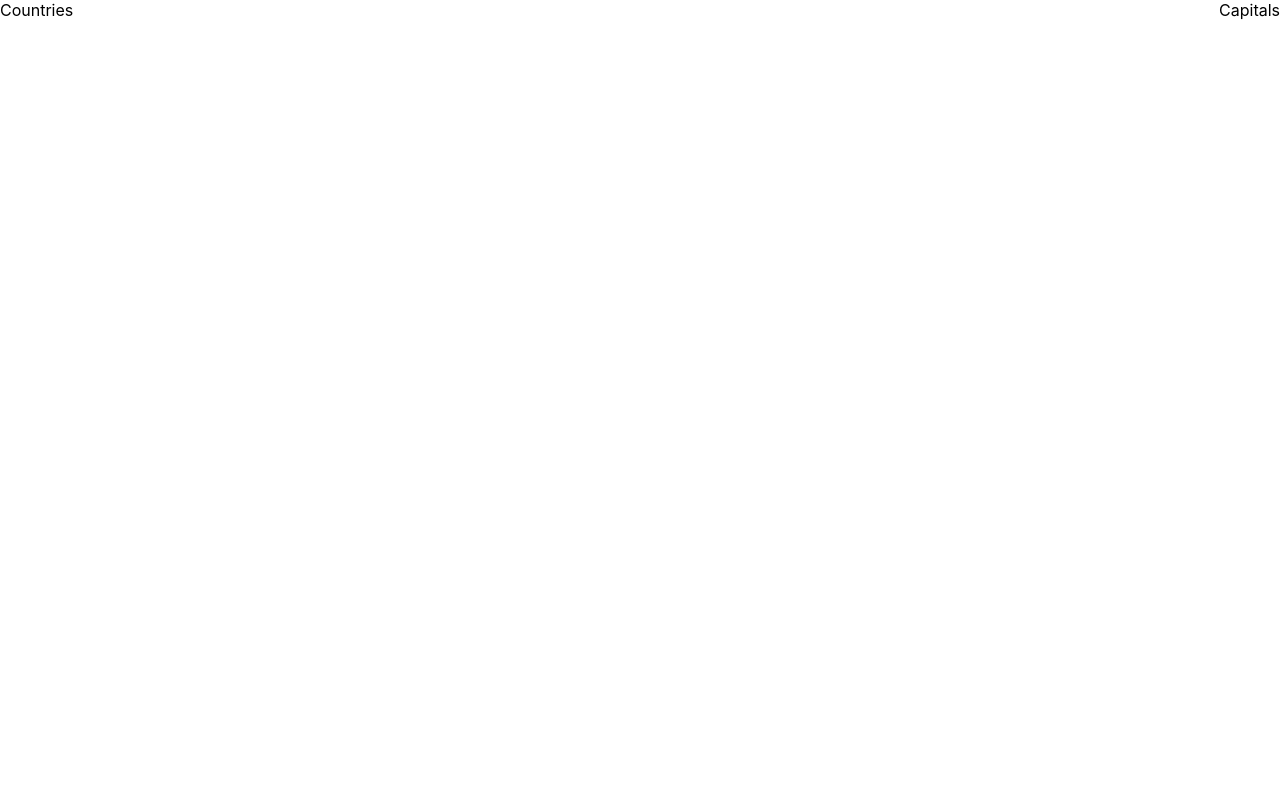
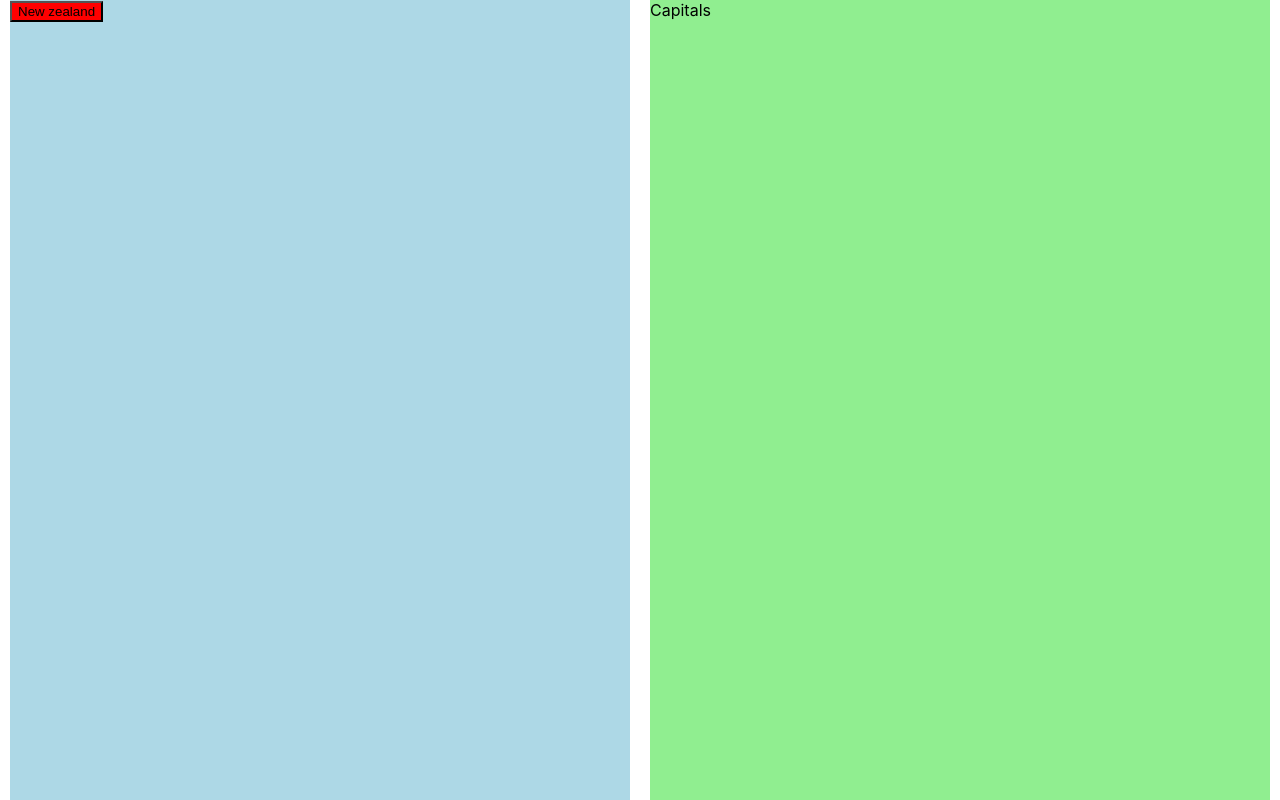
Before and after one commit to yadavn01/country-code, a React (Create React App) app: page / in a window 1280 px wide. Built offline with nearby package versions, Linux system fonts and the light colour scheme.

Commit message:
button set up

```diff
--- a/src/App.css
+++ b/src/App.css
@@ -1,11 +1,26 @@
 .App {
   text-align: center;
 }
+
+.main {
+  display: flex;
+  justify-content: center; /* Aligns items horizontally in the center */
+  height:100vh;
+}
+
+.leftPane,
+.rightPane {
+  flex: 1; /* Equal width for both panes */
+  margin: 0 10px; /* Adjust spacing between panes */
+}
+
 .leftPane {
-  float: left;
-  text-align: center;
+  background-color: lightblue;
 }
 .rightPane {
-  float: right;
-  text-align: center;
+  background-color: lightgreen;
+
 }
+.button {
+  background-color: red;
+}
--- a/src/App.js
+++ b/src/App.js
@@ -1,11 +1,20 @@
-import logo from './logo.svg';
+import Button from './components/Button';
 import './App.css';
+import { useState } from 'react';
+
 
 function App() {
+
+  const [buttonColor , setButtonColor] = useState('red');
+
+  var changeColor = () => {
+    setButtonColor('blue');
+  }
+
   return (
    <div className="main">
     <div className="leftPane">
-      Countries
+       <Button className="button" style={{ backgroundColor: buttonColor }} onClick={changeColor}></Button>
     </div>
     <div className="rightPane">
       Capitals
--- /dev/null
+++ b/src/components/Button.jsx
@@ -0,0 +1,9 @@
+const Button = ({ onClick, style }) => {
+    return (
+      <button type="button" onClick={onClick} style={style}>
+        New zealand
+      </button>
+    );
+  };
+
+  export default Button;
```
